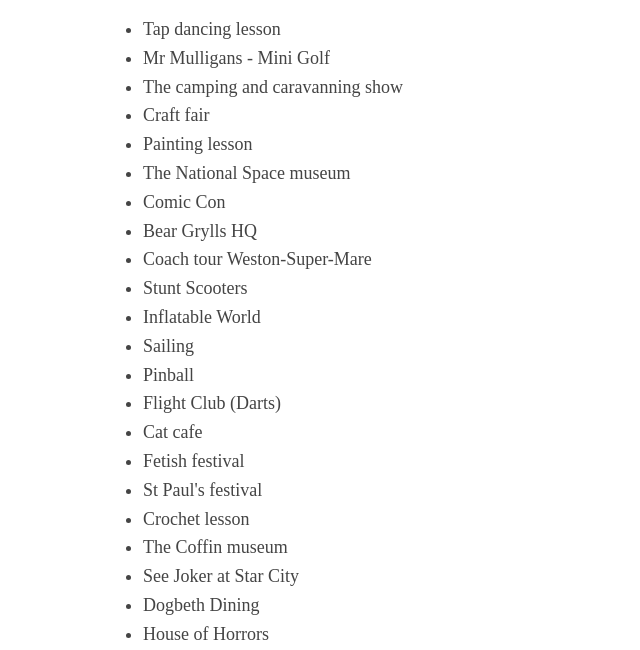
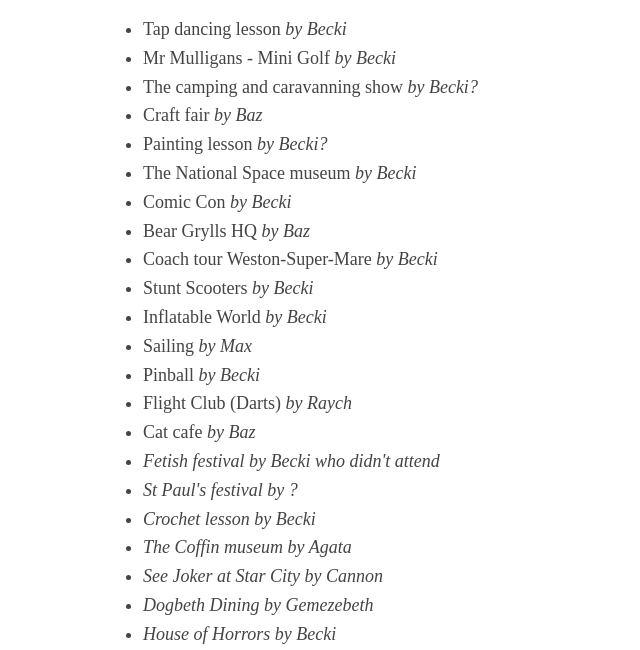
Before and after one commit to m3dwards/mysteries, a plain HTML site: page index.html in a window 1280 px wide. Shown: the part 139-789 px from the top of the page, without its empty margins (212-852 px from the left). Drawn offline with Linux system fonts and the light colour scheme.

Commit message:
Update index.html

```diff
--- a/index.html
+++ b/index.html
@@ -13,31 +13,32 @@
         </header>
         <p>
             <ul>
-                <li>Tap dancing lesson</li>
-                <li>Mr Mulligans - Mini Golf</li>
-                <li>The camping and caravanning show</li>
-                <li>Craft fair</li>
-                <li>Painting lesson</li>
-                <li>The National Space museum</li>
-                <li>Comic Con</li>
-                <li>Bear Grylls HQ</li>
-                <li>Coach tour Weston-Super-Mare</li>
-                <li>Stunt Scooters</li>
-                <li>Inflatable World</li>
-                <li>Sailing</li>
-                <li>Pinball</li>
-                <li>Flight Club (Darts)</li>
-                <li>Cat cafe</li>
-                <li>Fetish festival</li>
-                <li>St Paul's festival</li>
-                <li>Crochet lesson</li>
-                <li>The Coffin museum</li>
-                <li>See Joker at Star City</li>
-                <li>Dogbeth Dining</li>
-                <li>House of Horrors</li>
-                <li>Stevie Wonder Tribute show</li>
-                <li>Edgar Allan poe</li>
-                <li>Strongest Man and Woman Competition</li>
+                <li>Tap dancing lesson <em>by Becki</em></li>
+                <li>Mr Mulligans - Mini Golf <em>by Becki</em></li>
+                <li>The camping and caravanning show <em>by Becki?</em></li>
+                <li>Craft fair <em>by Baz</em></li>
+                <li>Painting lesson <em>by Becki?</em></li>
+                <li>The National Space museum <em>by Becki</em></li>
+                <li>Comic Con <em>by Becki</em></li>
+                <li>Bear Grylls HQ <em>by Baz</em></li>
+                <li>Coach tour Weston-Super-Mare <em>by Becki</em></li>
+                <li>Stunt Scooters <em>by Becki</em></li>
+                <li>Inflatable World <em>by Becki</em></li>
+                <li>Sailing <em>by Max</em></li>
+                <li>Pinball <em>by Becki</em></li>
+                <li>Flight Club (Darts) <em>by Raych</em></li>
+                <li>Cat cafe <em>by Baz<em/></li>
+                <li>Fetish festival <em>by Becki who didn't attend</em></li>
+                <li>St Paul's festival <em>by ?</em></li>
+                <li>Crochet lesson <em>by Becki</em></li>
+                <li>The Coffin museum <em>by Agata</em></li>
+                <li>See Joker at Star City <em>by Cannon</em></li>
+                <li>Dogbeth Dining <em>by Gemezebeth</em></li>
+                <li>House of Horrors <em>by Becki</em></li>
+                <li>Stevie Wonder Tribute show <em>by Becki</em></li>
+                <li>Edgar Allan poe <em>by Gemezebeth</em></li>
+                <li>Strongest Man and Woman Competition <em>by Baz</em></li>
+                <li>Ludlow Medival Fayre <em>by Jonald</em></li>
             </ul>
         </p>
         <blockquote>"You're a moron if you don't go on mysteries with mystery club"
```
